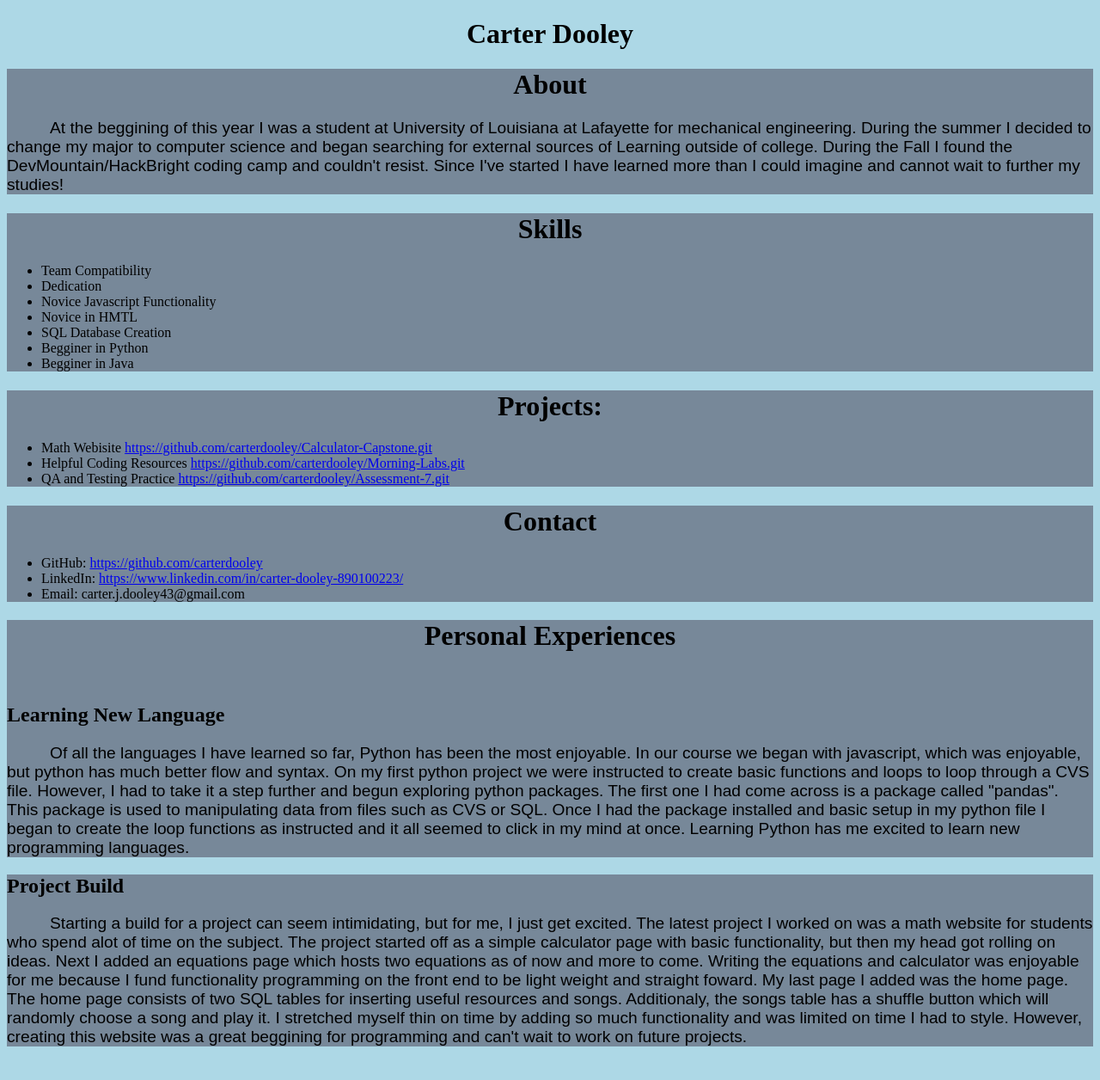
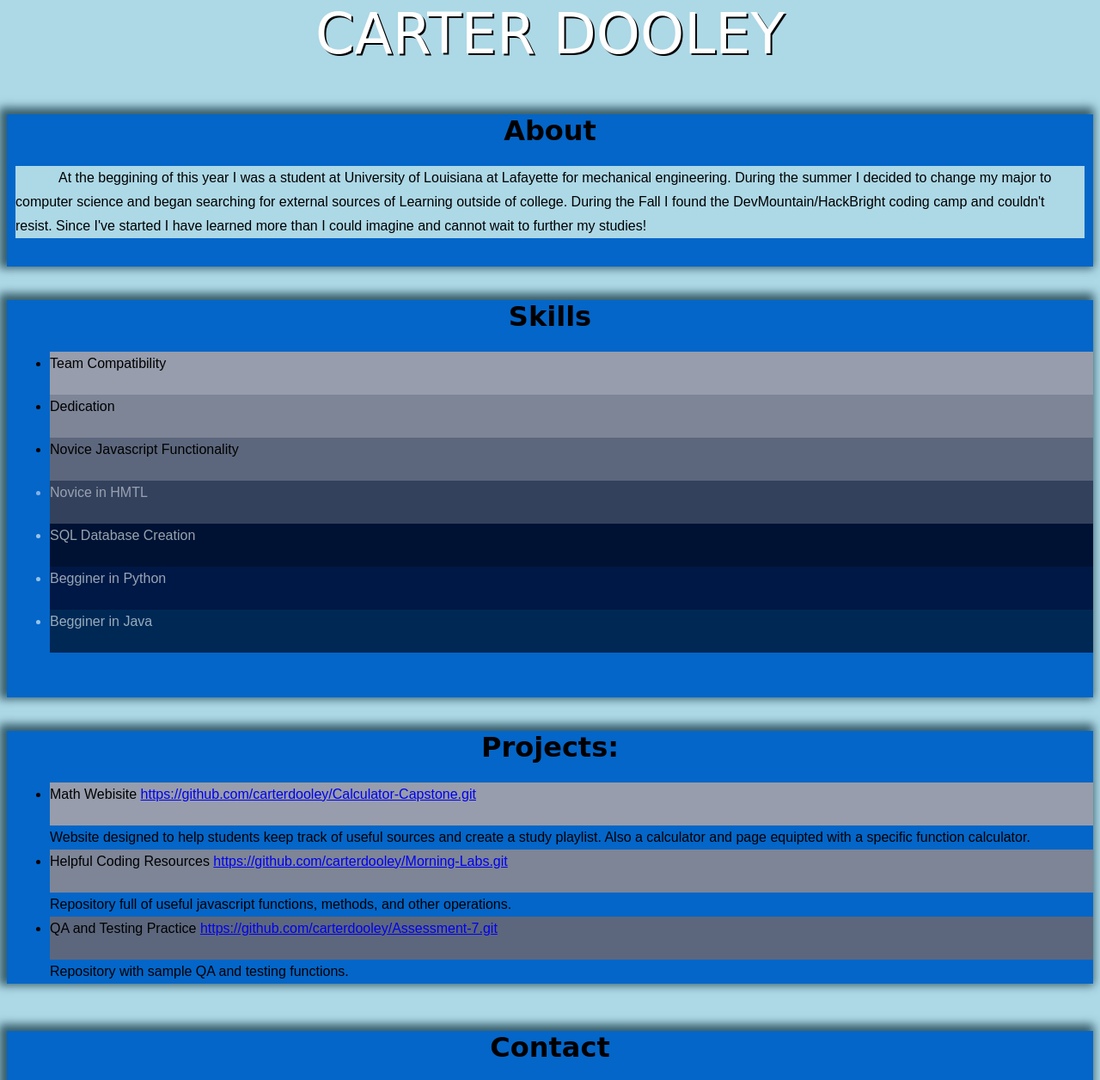
Before and after one commit to carterdooley/carterdooley.github.io, a plain HTML site: page index.html in a window 1280 px wide. Shown: the top 1256 px of the page at 86% size. Drawn offline with Linux system fonts and the light colour scheme.

Commit message:
Finishing

```diff
--- a/index.html
+++ b/index.html
@@ -8,7 +8,8 @@
     <link rel='Stylesheet' href='style.css'>
 </head>
 <body>
-    <h1 id="carter">Carter Dooley</h1>
+    <h1 class="carter">Carter Dooley</h1>
+    <br>
     <div>
         <h1>About</h1>
         <p>
@@ -19,35 +20,46 @@
             camp and couldn't resist. Since I've started I have learned more than I could
             imagine and cannot wait to further my studies!
         </p>
+        <br>
     </div>
+    <br>
     <div>
         <h1>Skills</h1>
         <ul>
-            <li>Team Compatibility</li>
-            <li>Dedication</li>
-            <li>Novice Javascript Functionality</li>
-            <li>Novice in HMTL</li>
-            <li>SQL Database Creation</li>
-            <li>Begginer in Python</li>
-            <li>Begginer in Java</li>
+            <li class="l1">Team Compatibility</li>
+            <li class="l2">Dedication</li>
+            <li class="l3">Novice Javascript Functionality</li>
+            <li class="l4">Novice in HMTL</li>
+            <li class="l5">SQL Database Creation</li>
+            <li class="l6">Begginer in Python</li>
+            <li class="l7">Begginer in Java</li>
         </ul>
+        <br><br>
     </div>
+    <br>
     <div>
         <h1>Projects:</h1>
         <ul>
-            <li>Math Webisite <a href="https://github.com/carterdooley/Calculator-Capstone.git">https://github.com/carterdooley/Calculator-Capstone.git</a></li>
-            <li>Helpful Coding Resources <a href="https://github.com/carterdooley/Morning-Labs.git">https://github.com/carterdooley/Morning-Labs.git</a></li>
-            <li>QA and Testing Practice <a href="https://github.com/carterdooley/Assessment-7.git">https://github.com/carterdooley/Assessment-7.git</a></li>
+            <li class="l1">Math Webisite <a href="https://github.com/carterdooley/Calculator-Capstone.git">https://github.com/carterdooley/Calculator-Capstone.git</a></li>
+            <p1>Website designed to help students keep track of useful sources and create a study playlist. Also a calculator
+                and page equipted with a specific function calculator.
+            </p1>
+            <li class="l2">Helpful Coding Resources <a href="https://github.com/carterdooley/Morning-Labs.git">https://github.com/carterdooley/Morning-Labs.git</a></li>
+            <p1>Repository full of useful javascript functions, methods, and other operations.</p1>
+            <li class="l3">QA and Testing Practice <a href="https://github.com/carterdooley/Assessment-7.git">https://github.com/carterdooley/Assessment-7.git</a></li>
+            <p1>Repository with sample QA and testing functions.</p1>
         </ul>
     </div>
+    <br>
     <div>
         <h1>Contact</h1>
         <ul>
-            <li>GitHub: <a href="https://github.com/carterdooley">https://github.com/carterdooley</a></li>
-            <li>LinkedIn: <a href="https://www.linkedin.com/in/carter-dooley-890100223/">https://www.linkedin.com/in/carter-dooley-890100223/</a></li>
-            <li>Email: <a>carter.j.dooley43@gmail.com</a></li>
+            <li class="l1">GitHub: <a href="https://github.com/carterdooley">https://github.com/carterdooley</a></li>
+            <li class="l2">LinkedIn: <a href="https://www.linkedin.com/in/carter-dooley-890100223/">https://www.linkedin.com/in/carter-dooley-890100223/</a></li>
+            <li class="l3">Email: <a>carter.j.dooley43@gmail.com</a></li>
         </ul>
     </div>
+    <br>
     <div>
         <h1>Personal Experiences</h1>
         <br>
@@ -62,7 +74,9 @@
             the loop functions as instructed and it all seemed to click in my mind at once. Learning Python has me excited to
             learn new programming languages.
         </p>
+        <br>
     </div>
+    <br>
     <div>
         <h2>Project Build</h2>
         <p>
@@ -80,6 +94,8 @@
             to style. However, creating this website was a great beggining for programming
             and can't wait to work on future projects.
         </p>
+        <br><br>
     </div>
+    <br>
 </body>
 </html
--- a/style.css
+++ b/style.css
@@ -1,22 +1,87 @@
+.carter {
+    color: #fff;
+    font-family: 'Righteous', cursive;
+    font-size: 65px;
+    font-weight: normal;
+    line-height: 60px;
+    margin: 10px 0 20px;
+    text-transform: uppercase;
+    text-shadow: 2px 2px 0 #000;
+    margin: 10px 0 24px;
+    text-align: center;
+}
+
 body {
     background-color: lightblue;
 }
 
 h1 {
     text-align: center;
+    font-family: 'Righteous', cursive;
 }
 
 div {
-    background-color: lightslategrey;
+    background-color: #0466c8;
+    box-shadow: -4px -3px 10px 5px rgb(55, 94, 107);
 }
 
 p {
-    font-size: larger;
+    font-family: 'Inder', sans-serif;
+    line-height: 28px;
+    margin-bottom: 15px;
+    color: rgb(0, 0, 0);
     text-indent: 50px;
-    font-family: sans-serif;
+    margin-left: 10px;
+    margin-right: 10px;
+    background-color: lightblue;
 }
 
-#carter {
-    text-shadow: midnightblue;
-    font-size: xx-large;
+p1 {
+    font-family: 'Inder', sans-serif;
+    line-height: 28px;
+    margin-bottom: 15px;
+    color: rgb(0, 0, 0);
+    text-indent: 50px;
+    margin-left: 10px;
+    margin-right: 10px;
 }
+
+li {
+    font-family: 'Inder', sans-serif;
+    line-height: 28px;
+    margin-left: 10px;
+    color: rgb(0, 0, 0);
+    height: 50px;
+}
+
+.l1 {
+    background-color: #979dac;
+}
+
+.l2 {
+    background-color: #7d8597;
+}
+
+.l3 {
+    background-color: #5c677d;
+}
+
+.l4 {
+    background-color: #33415c;
+    color: rgba(245, 250, 255, 0.527);
+}
+
+.l5 {
+    background-color: #001233;
+    color: rgba(245, 255, 253, 0.616);
+}
+
+.l6 {
+    background-color: #001845;
+    color: rgba(245, 255, 253, 0.616);
+}
+
+.l7 {
+    background-color: #002855;
+    color: rgba(245, 255, 253, 0.616);
+}
```
